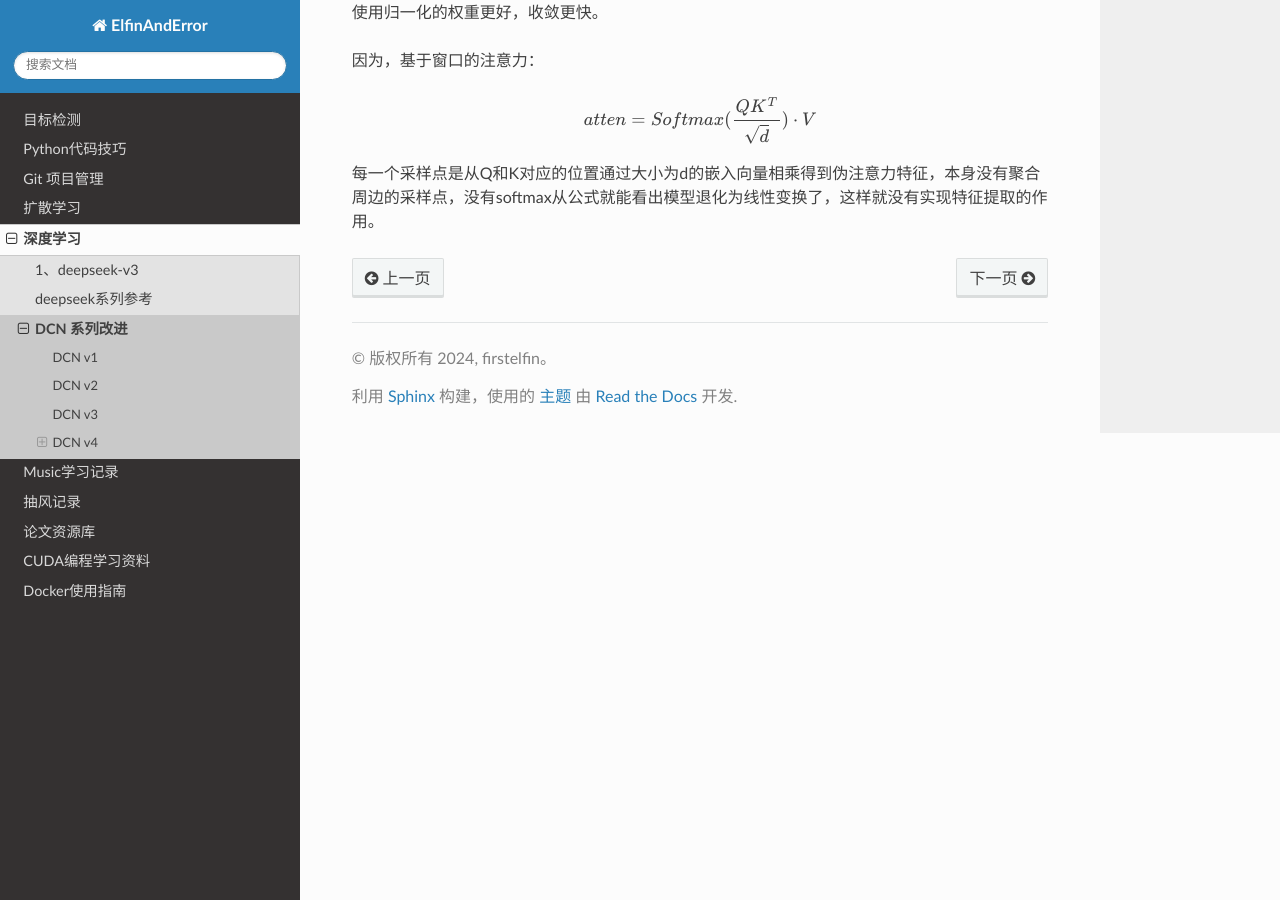
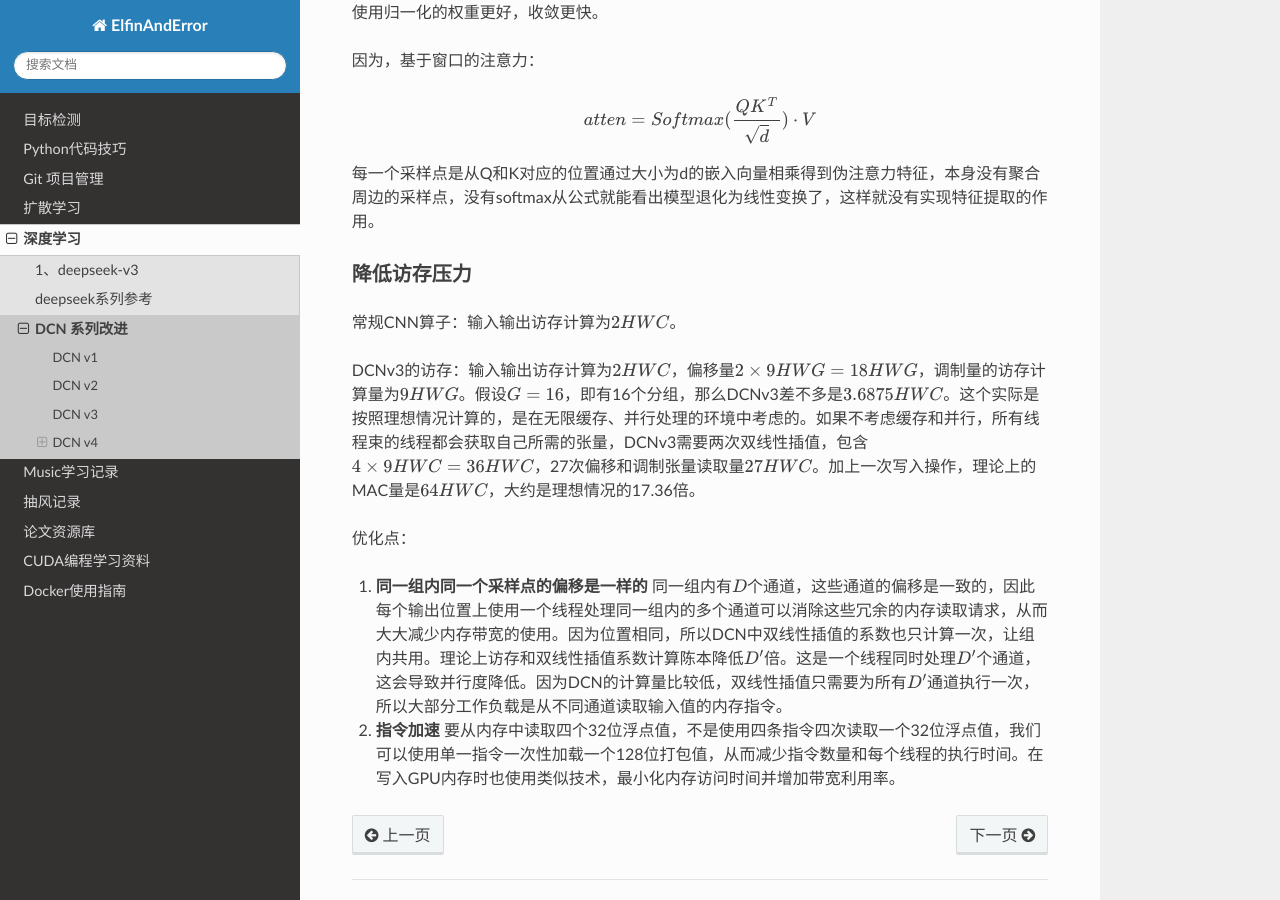
Before and after one commit to firstelfin/Book-ElfinAndError, a Sphinx documentation site: the page built from docs/source/deepLearning/DCN.md, in a window 1280 px wide and 900 px high, scrolled down 2345 px. Built offline with Sphinx 7.4.7 and the Read the Docs theme 3.1.0, drawn with Linux system fonts in a browser that asks for light colours; pages that are not in the unit, such as notebooks, are missing from menus.

```diff
--- a/docs/source/deepLearning/DCN.md
+++ b/docs/source/deepLearning/DCN.md
@@ -83,3 +83,14 @@
 $$
 
 每一个采样点是从Q和K对应的位置通过大小为d的嵌入向量相乘得到伪注意力特征，本身没有聚合周边的采样点，没有softmax从公式就能看出模型退化为线性变换了，这样就没有实现特征提取的作用。
+
+#### 降低访存压力
+
+常规CNN算子：输入输出访存计算为$2HWC$。
+
+DCNv3的访存：输入输出访存计算为$2HWC$，偏移量$2\times 9 HWG = 18HWG$，调制量的访存计算量为$9HWG$。假设$G=16$，即有16个分组，那么DCNv3差不多是$3.6875HWC$。这个实际是按照理想情况计算的，是在无限缓存、并行处理的环境中考虑的。如果不考虑缓存和并行，所有线程束的线程都会获取自己所需的张量，DCNv3需要两次双线性插值，包含$4\times9 HWC =36HWC$，27次偏移和调制张量读取量$27HWC$。加上一次写入操作，理论上的MAC量是$64HWC$，大约是理想情况的17.36倍。
+
+优化点：
+
+1. **同一组内同一个采样点的偏移是一样的** 同一组内有$D$个通道，这些通道的偏移是一致的，因此每个输出位置上使用一个线程处理同一组内的多个通道可以消除这些冗余的内存读取请求，从而大大减少内存带宽的使用。因为位置相同，所以DCN中双线性插值的系数也只计算一次，让组内共用。理论上访存和双线性插值系数计算陈本降低$D^{\prime}$倍。这是一个线程同时处理$D^{\prime}$个通道，这会导致并行度降低。因为DCN的计算量比较低，双线性插值只需要为所有$D^{\prime}$通道执行一次，所以大部分工作负载是从不同通道读取输入值的内存指令。
+2. **指令加速** 要从内存中读取四个32位浮点值，不是使用四条指令四次读取一个32位浮点值，我们可以使用单一指令一次性加载一个128位打包值，从而减少指令数量和每个线程的执行时间。在写入GPU内存时也使用类似技术，最小化内存访问时间并增加带宽利用率。
```
